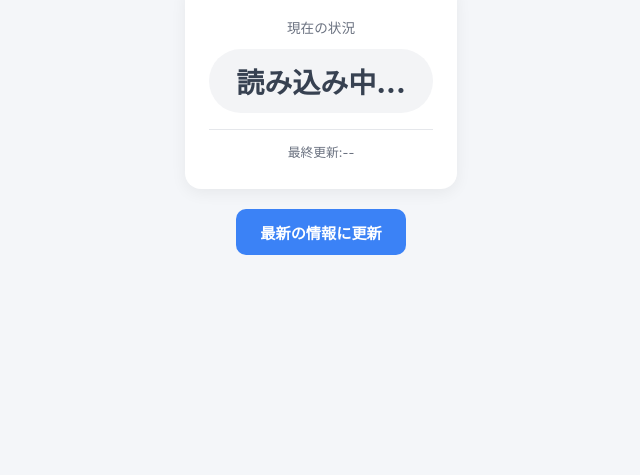
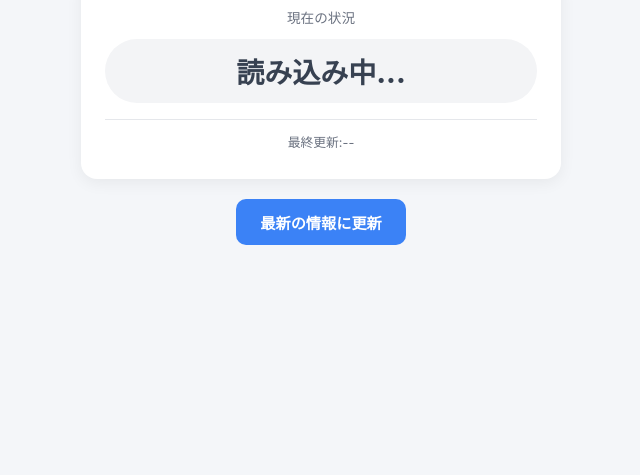
Before and after one commit to paperlog/crowd_status_announcement, a plain HTML site: page index.html in a window 1280 px wide. Shown: the part 325-800 px from the top of the page, without its empty margins (319-959 px from the left). Drawn offline with Linux system fonts and the light colour scheme.

Commit message:
fix: タグの閉じ間違えによる表示崩れの修正

```diff
--- a/index.html
+++ b/index.html
@@ -7,7 +7,7 @@
     <link rel="stylesheet" href="style.css">
   </head>
   <body>
-    <main> class="container">
+    <main class="container">
       <header class="haeder">
 	<h1>現在の混雑状況</h1>
 	<p class="subtitle">リアルタイムの空き状況をお知らせします</p>
```
